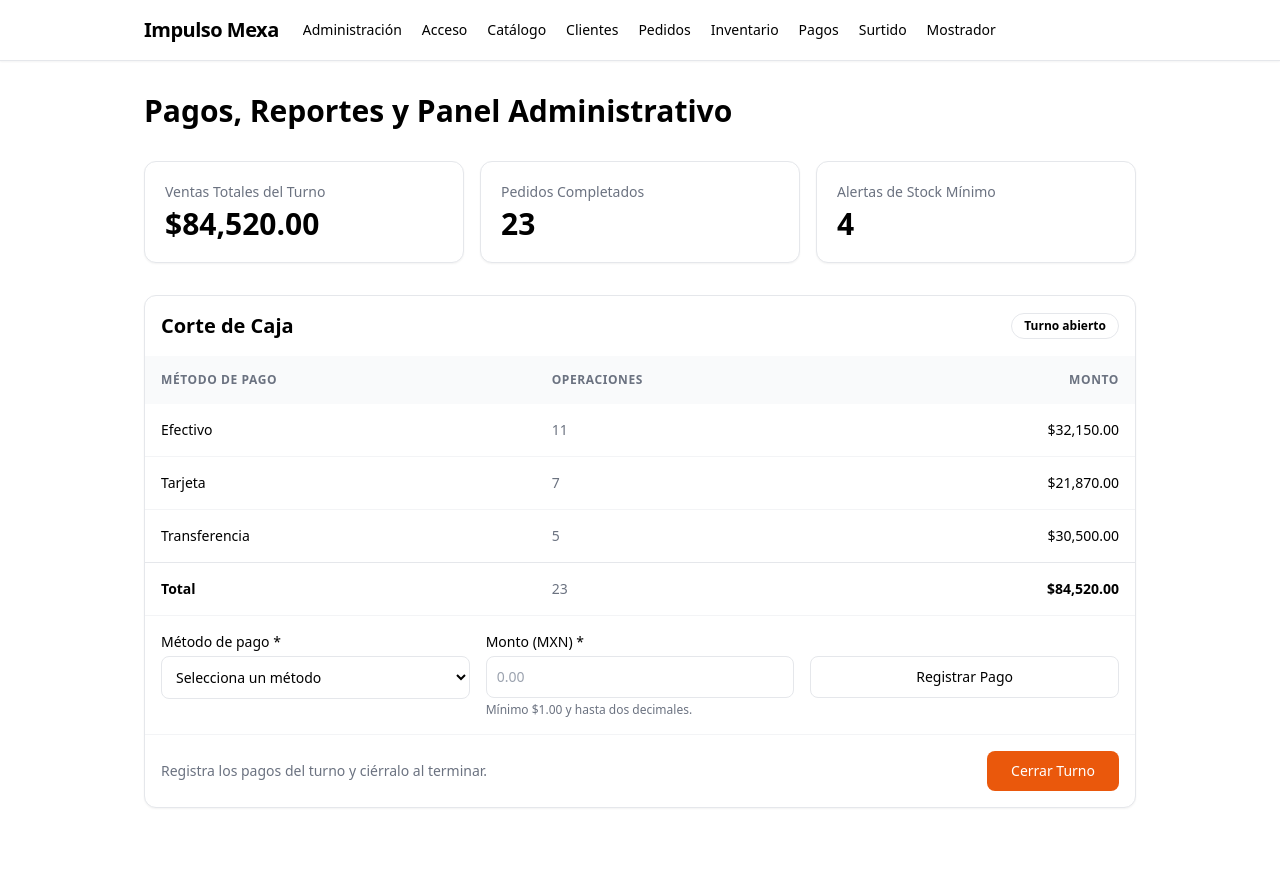
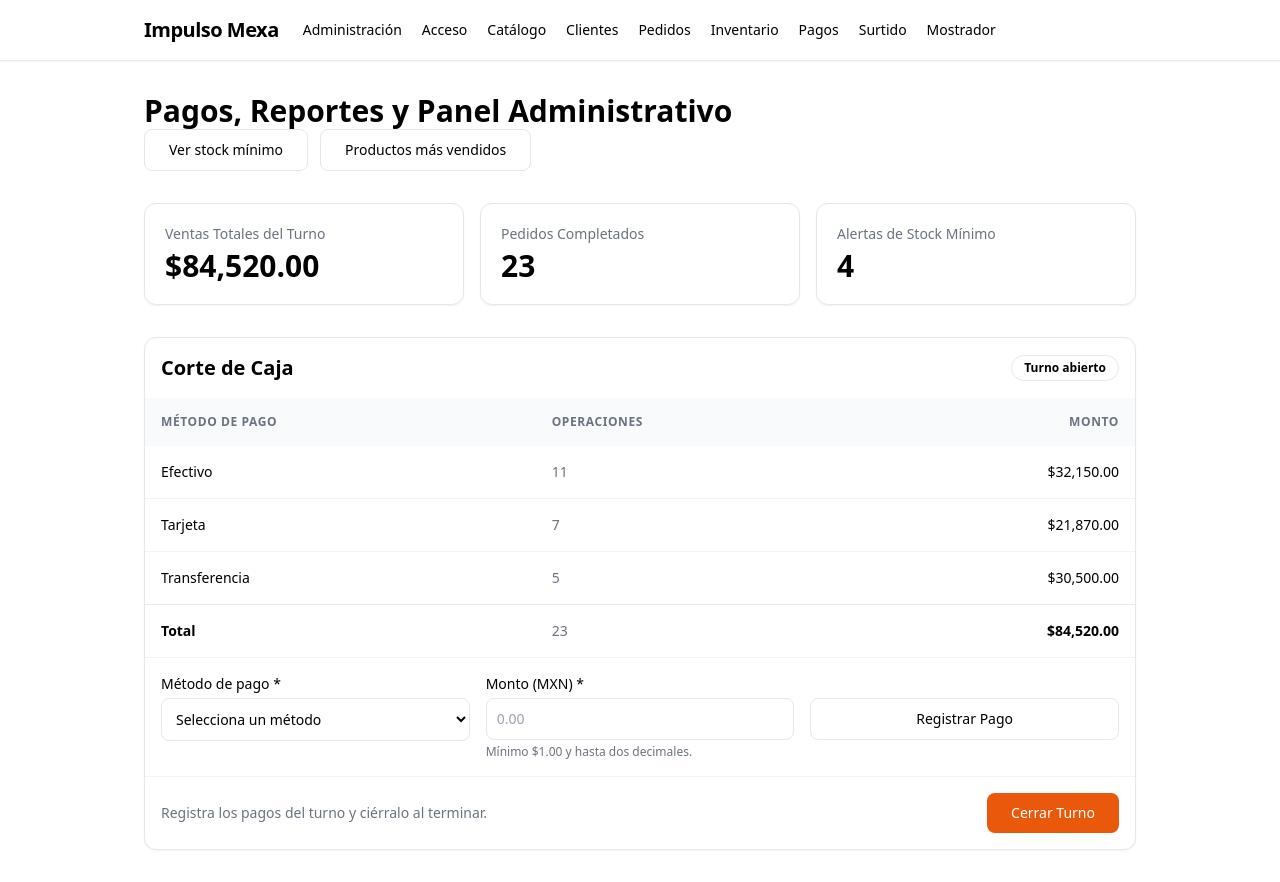
Before and after one commit to rangelashley503-debug/panel-comercial-ah, a plain HTML site: page Pagos, reportes y panel - K/Pagos.html in a window 1280 px wide. Before the commit the page ends 840 px from the top, so only its background shows below. Drawn offline with nearby package versions, Linux system fonts and the light colour scheme.

Commit message:
conexion de pagina con sus modulos

```diff
--- a/Pagos, reportes y panel - K/Pagos.html
+++ b/Pagos, reportes y panel - K/Pagos.html
@@ -108,6 +108,18 @@
             <h1 class="text-3xl font-bold">
                 Pagos, Reportes y Panel Administrativo
             </h1>
+
+            <div class="flex flex-wrap gap-3">
+    <a href="Lista%20de%20stock%20minimo.html"
+        class="rounded-lg border border-gray-200 px-6 py-2.5 text-sm font-medium hover:bg-gray-50">
+        Ver stock mínimo
+    </a>
+    <a href="Productos%20m%C3%A1s%20vendidos.html"
+        class="rounded-lg border border-gray-200 px-6 py-2.5 text-sm font-medium hover:bg-gray-50">
+        Productos más vendidos
+    </a>
+</div>
+
         </div>
 
         <!-- Indicadores -->
```
